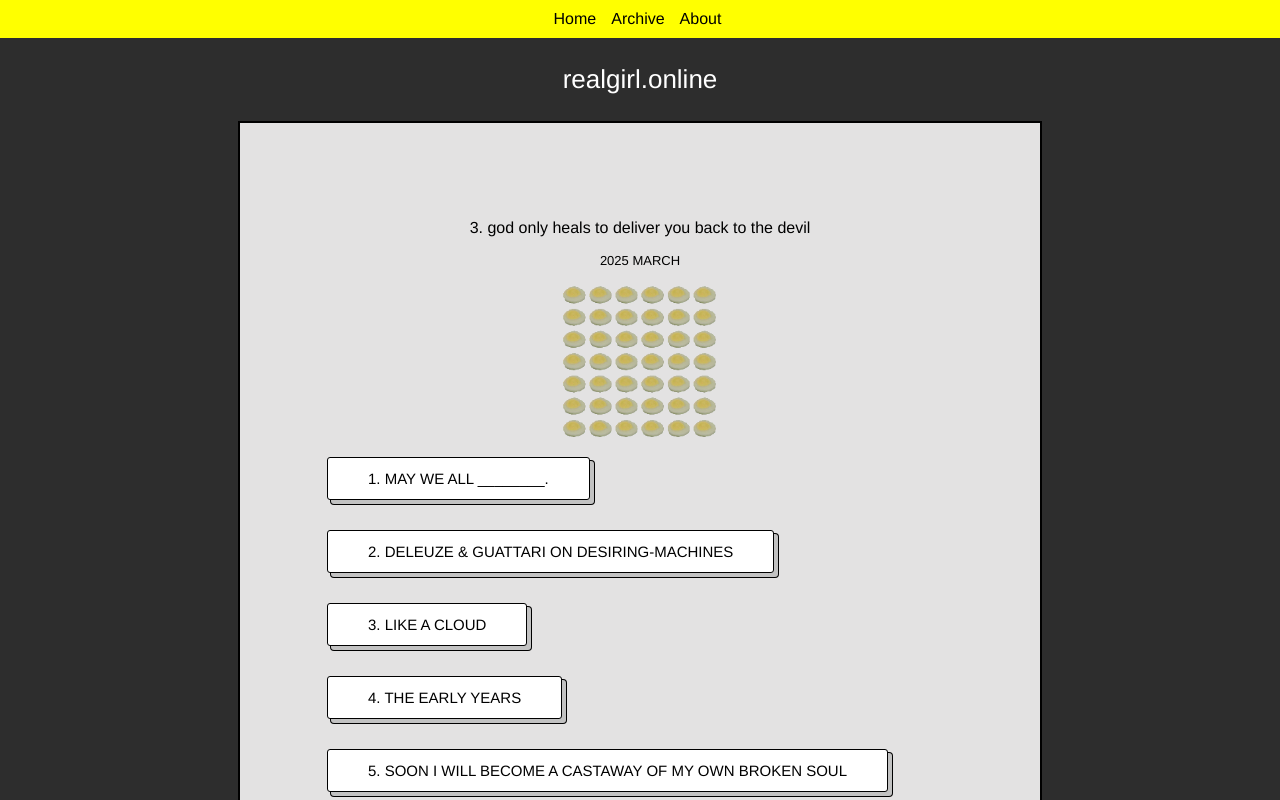
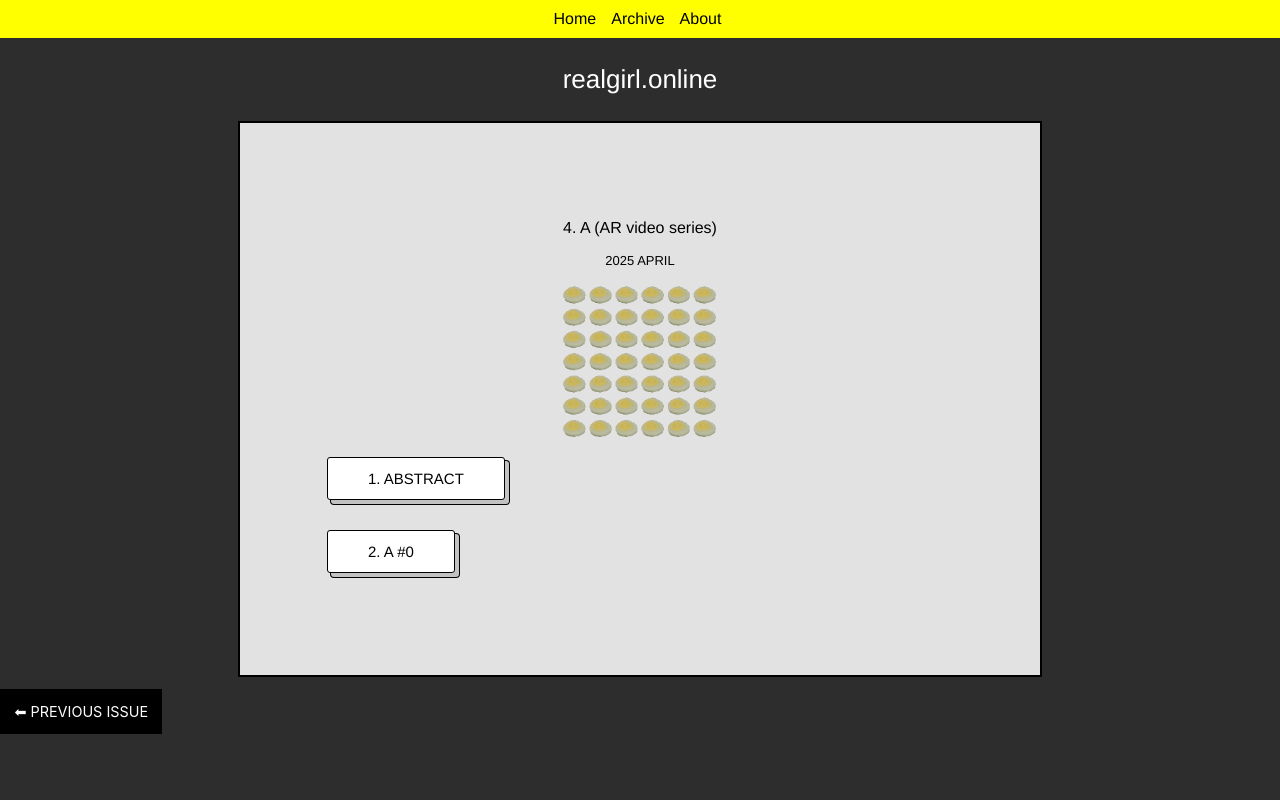
Before and after one commit to abbymachines/realgirl_online, a React (Create React App) app: page / in a window 1280 px wide. Shown: the top 800 px of the page. Built offline with nearby package versions, Linux system fonts and the light colour scheme.

Commit message:
first pass at issue 4 with broken tiktok embeds

```diff
--- a/src/TableOfContents.js
+++ b/src/TableOfContents.js
@@ -66,6 +66,22 @@ const db = {"issues": {
                 "URL": "https://public-api.wordpress.com/wp/v2/sites/abbymachines.wordpress.com/posts?slug=soon-i-will-become-a-castaway-of-my-own-broken-soul"
             }
         }
+    },
+    "4": {
+        "title": "A (AR video series)",
+        "cover": "long_egg_slices.png",
+        "year": 2025,
+        "month": 4,
+        "posts": {
+            "1": {
+                "title": "Abstract",
+                "URL": "https://public-api.wordpress.com/wp/v2/sites/abbymachines.wordpress.com/posts?slug=a-ar-video-series"
+            },
+            "2": {
+                "title": "A #0",
+                "URL": "https://public-api.wordpress.com/wp/v2/sites/abbymachines.wordpress.com/posts?slug=a-0"
+            }
+        }
     }
 }}
 
--- a/src/components/Post.css
+++ b/src/components/Post.css
@@ -39,6 +39,10 @@ figure {
     margin-block-start: 0em;
 }
 
+div.embed-tiktok {
+    width: 10px;
+}
+
 .wp-block-image > img {
     width: 100%;
     height: auto;
--- a/src/components/Post.js
+++ b/src/components/Post.js
@@ -9,6 +9,18 @@ export default function Post(props) {
   const [data, setData] = useState(null);
   const [error, setError] = useState(null);
   const latestIssueId = props.latestIssueId;
+
+  useEffect(() => {
+    if (!window.tiktokEmbed) {
+      const script = document.createElement('script');
+      script.src = 'https://www.tiktok.com/embed.js';
+      script.async = true;
+      script.onload = () => window.tiktokEmbed?.lib.render(); // Manually trigger render
+      document.body.appendChild(script);
+    } else {
+      window.tiktokEmbed.lib.render(); // Re-render if script already loaded
+    }
+  }, [data]);
 
   useEffect(() => {
     const xhr = new XMLHttpRequest();
@@ -35,10 +47,6 @@ export default function Post(props) {
     };
   }, [issueId, postId]); // Dependencies array with relevant values
 
-  if (error) {
-    return <div>Error: {error}</div>;
-  }
-
   return (
     <article>
       <section className="Post">
```
